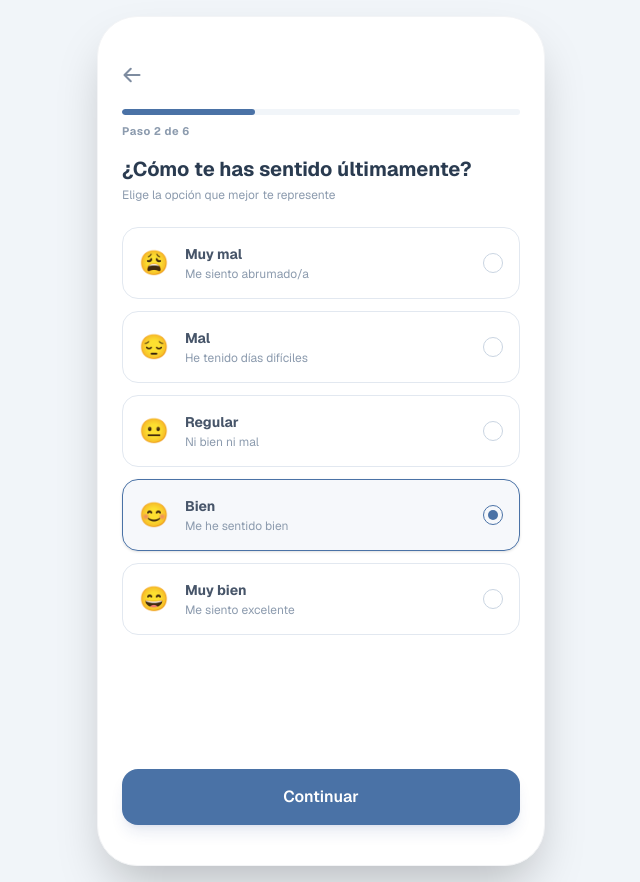
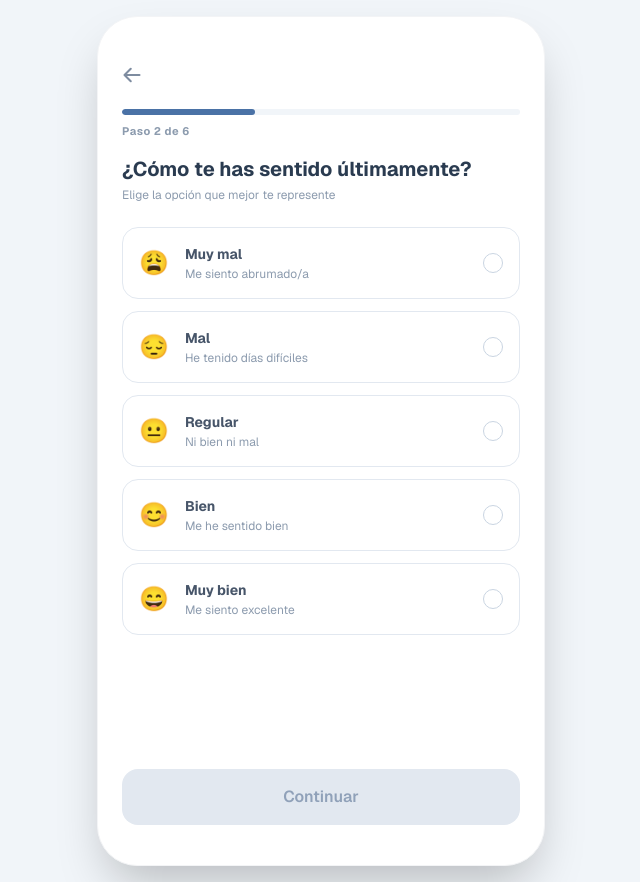
Before and after one commit to SrCosmico/ProyectoPausa, a Next.js app: page /estadoActual in a window 1280 px wide. Shown: the whole page, without its empty margins (319-959 px from the left). Built offline with nearby package versions, Linux system fonts and the light colour scheme.

Commit message:
cambios kis

```diff
--- a/app/estadoActual/page.tsx
+++ b/app/estadoActual/page.tsx
@@ -40,7 +40,8 @@ export const opcionesEstadoData: Omit<OpcionEstadoActual, "seleccionado">[] = [
 export default function EstadoActualPage() {
   const router = useRouter();
 
-  const [seleccionadoId, setSeleccionadoId] = useState<EstadoEmocionalId>("bien");
+  // null = ninguna opción seleccionada al inicio
+  const [seleccionadoId, setSeleccionadoId] = useState<EstadoEmocionalId | null>(null);
 
   const datosEstadoActual: PantallaEstadoActual = {
     paso: 2,
@@ -49,16 +50,19 @@ export default function EstadoActualPage() {
     instruccion: "Elige la opción que mejor te represente",
     opciones: opcionesEstadoData.map(opt => ({
       ...opt,
-      seleccionado: seleccionadoId === opt.id
+      seleccionado: seleccionadoId === opt.id,
     })),
     botonContinuar: "Continuar",
-    botonVolver: "Volver"
+    botonVolver: "Volver",
   };
 
   const manejarContinuar = () => {
+    if (!seleccionadoId) return;
     guardarEstadoActualOnboarding(seleccionadoId);
     router.push('/factoresImpacto');
   };
+
+  const botonHabilitado = seleccionadoId !== null;
 
   return (
     <div className="min-h-screen bg-slate-100 flex items-center justify-center p-0 sm:p-4 font-sans selection:bg-blue-100">
@@ -107,12 +111,8 @@ export default function EstadoActualPage() {
                     {opcion.emoji}
                   </span>
                   <div>
-                    <h4 className="text-sm font-bold text-[#475569]">
-                      {opcion.label}
-                    </h4>
-                    <p className="text-xs text-[#8C9BAE] mt-0.5">
-                      {opcion.descripcion}
-                    </p>
+                    <h4 className="text-sm font-bold text-[#475569]">{opcion.label}</h4>
+                    <p className="text-xs text-[#8C9BAE] mt-0.5">{opcion.descripcion}</p>
                   </div>
                 </div>
 
@@ -131,7 +131,12 @@ export default function EstadoActualPage() {
         <div className="mt-8 pb-4">
           <button
             onClick={manejarContinuar}
-            className="w-full bg-[#4A72A6] hover:bg-[#3B5E8C] text-white font-semibold py-4 px-6 rounded-2xl shadow-lg shadow-blue-900/10 transition-all active:scale-[0.99] text-base text-center"
+            disabled={!botonHabilitado}
+            className={`w-full font-semibold py-4 px-6 rounded-2xl shadow-lg transition-all active:scale-[0.99] text-base text-center
+              ${botonHabilitado
+                ? 'bg-[#4A72A6] hover:bg-[#3B5E8C] text-white shadow-blue-900/10 cursor-pointer'
+                : 'bg-slate-200 text-slate-400 shadow-none cursor-not-allowed'
+              }`}
           >
             {datosEstadoActual.botonContinuar}
           </button>
```
